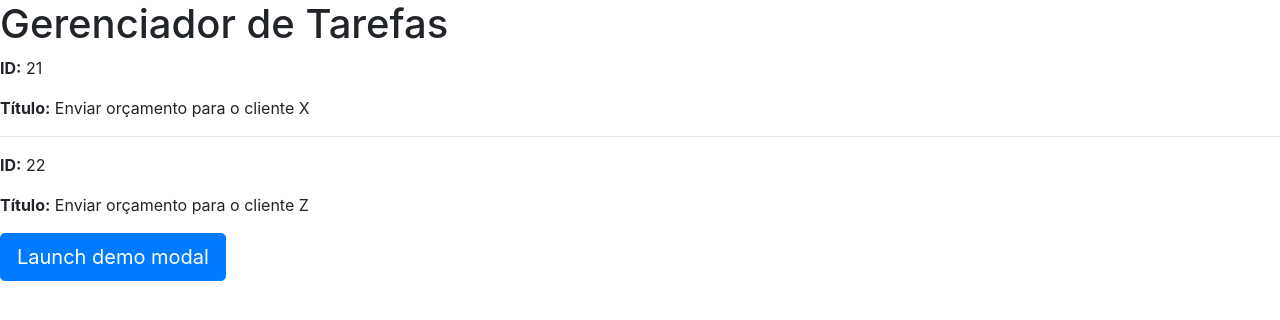
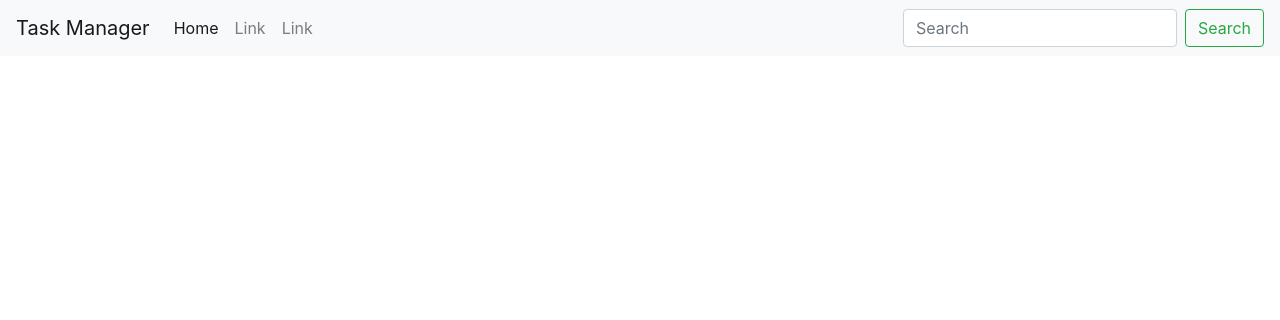
Before and after one commit to VSPPedro/task-manager-angular, an Angular app: page / in a window 1280 px wide. Shown: the top 320 px of the page. Built offline with nearby package versions, Linux system fonts and the light colour scheme.

Commit message:
Adding navbar component

```diff
--- a/src/app/app.component.html
+++ b/src/app/app.component.html
@@ -1,45 +1 @@
-<h1>
-  {{title}}
-</h1>
-
-<p>
-  <strong>ID:</strong> {{task.id}}
-</p>
-
-<p>
-  <strong>Título:</strong> {{task.title}}
-</p>
-
-<hr />
-
-<p>
-  <strong>ID:</strong> {{task2.id}}
-</p>
-
-<p>
-  <strong>Título:</strong> {{task2.title}}
-</p>
-
-<!-- Button trigger modal -->
-<button type="button" class="btn btn-primary btn-lg" data-toggle="modal" data-target="#myModal">
-  Launch demo modal
-</button>
-
-<!-- Modal -->
-<div class="modal fade" id="myModal" tabindex="-1" role="dialog" aria-labelledby="myModalLabel">
-  <div class="modal-dialog" role="document">
-    <div class="modal-content">
-      <div class="modal-header">
-        <button type="button" class="close" data-dismiss="modal" aria-label="Close"><span aria-hidden="true">&times;</span></button>
-        <h4 class="modal-title" id="myModalLabel">Modal title</h4>
-      </div>
-      <div class="modal-body">
-        ...
-      </div>
-      <div class="modal-footer">
-        <button type="button" class="btn btn-default" data-dismiss="modal">Close</button>
-        <button type="button" class="btn btn-primary">Save changes</button>
-      </div>
-    </div>
-  </div>
-</div>
+<navbar></navbar>
--- a/src/app/app.module.ts
+++ b/src/app/app.module.ts
@@ -3,11 +3,13 @@
 
 
 import { AppComponent } from './app.component';
+import { NavbarComponent } from "./navbar/navbar.component";
 
 
 @NgModule({
   declarations: [
-    AppComponent
+    AppComponent,
+    NavbarComponent
   ],
   imports: [
     BrowserModule
--- /dev/null
+++ b/src/app/navbar/navbar.component.html
@@ -0,0 +1,24 @@
+<nav class="navbar navbar-expand-lg navbar-light bg-light">
+  <a class="navbar-brand" href="#">Task Manager</a>
+  <button class="navbar-toggler" type="button" data-toggle="collapse" data-target="#navbarSupportedContent" aria-controls="navbarSupportedContent" aria-expanded="false" aria-label="Toggle navigation">
+    <span class="navbar-toggler-icon"></span>
+  </button>
+
+  <div class="collapse navbar-collapse" id="navbarSupportedContent">
+    <ul class="navbar-nav mr-auto">
+      <li class="nav-item active">
+        <a class="nav-link" href="#">Home <span class="sr-only">(current)</span></a>
+      </li>
+      <li class="nav-item">
+        <a class="nav-link" href="#">Link</a>
+      </li>
+      <li class="nav-item">
+        <a class="nav-link" href="#">Link</a>
+      </li>
+    </ul>
+    <form class="form-inline my-2 my-lg-0">
+      <input class="form-control mr-sm-2" type="search" placeholder="Search" aria-label="Search">
+      <button class="btn btn-outline-success my-2 my-sm-0" type="submit">Search</button>
+    </form>
+  </div>
+</nav>
```
Also changed, not shown: src/app/navbar/navbar.component.ts (added, +10 -0 lines), .angular-cli.json.
